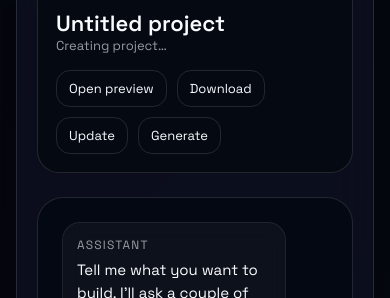
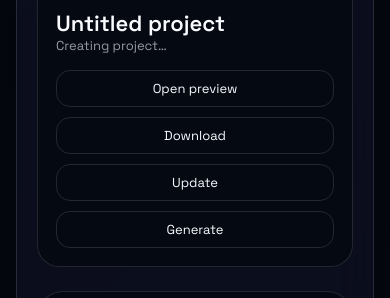
Before and after one commit to sarapriyain09/CodeLaunchAI-COM, a React (Vite) app in the folder frontend/: page /#/builder in a window 390 px wide. Shown: the part 485-783 px from the top of the page. Built offline with nearby package versions, Linux system fonts and the light colour scheme; no server answers.

Commit message:
Mobile: align topbar actions

```diff
--- a/frontend/src/pages/chat-layout.css
+++ b/frontend/src/pages/chat-layout.css
@@ -458,7 +458,8 @@
 
   .chatLayoutScreen .topbarRight {
     width: 100%;
-    flex-wrap: wrap;
+    flex-direction: column;
+    align-items: stretch;
     gap: 10px;
   }
 
@@ -466,11 +467,14 @@
     height: 34px;
     padding: 0 10px;
     font-size: 12px;
+    width: 100%;
+    justify-content: center;
   }
 
   .chatLayoutScreen .ghostBtn {
     padding: 9px 12px;
     font-size: 13px;
+    width: 100%;
   }
 
   .chatLayoutScreen .composer {
```
